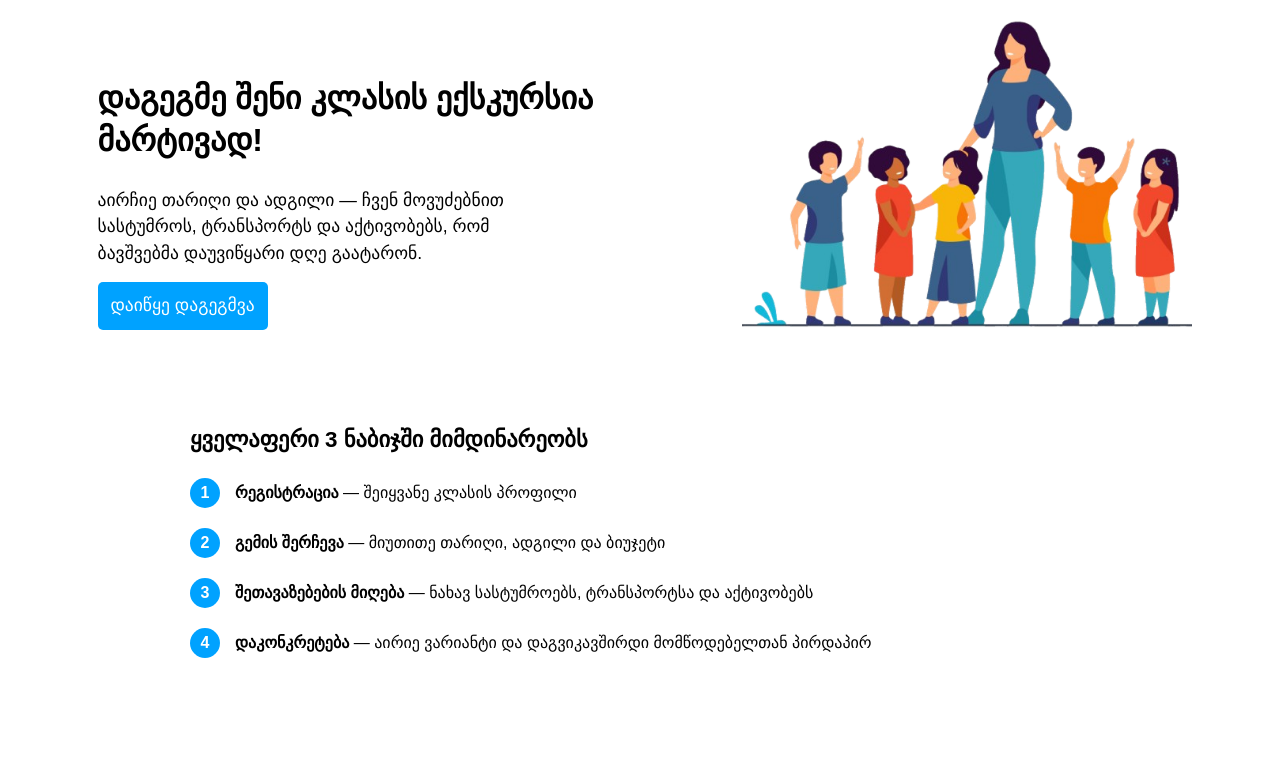
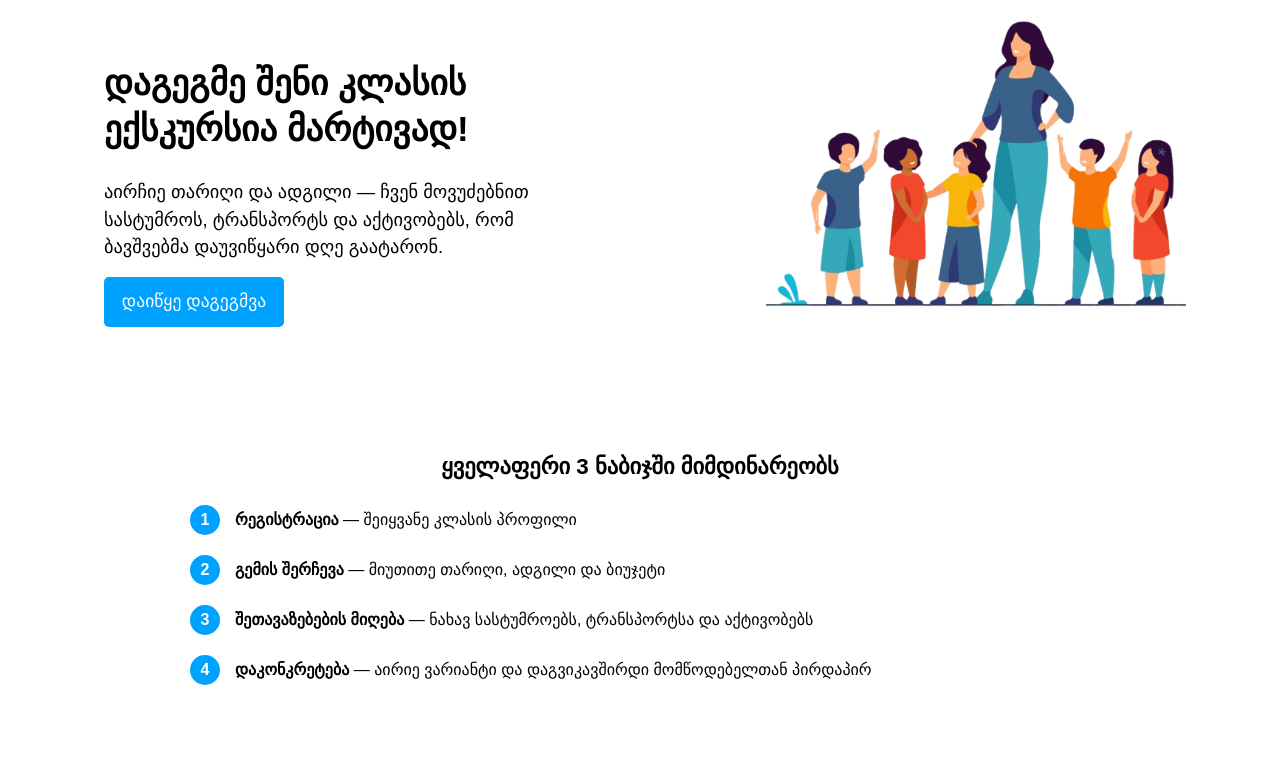
Before and after one commit to sabuka-dumbo/SkolaTrip, a Django app: page / in a window 1280 px wide. Shown: the part 108-883 px from the top of the page. Before the commit the page ends 766 px from the top, so only its background shows below. Run offline with Django 5.2, Linux system fonts and the light colour scheme.

Commit message:
Aug 5, 2025, 2:07 PM

```diff
--- a/SkolaTrip/st/static/css/login.css
+++ b/SkolaTrip/st/static/css/login.css
@@ -12,7 +12,7 @@ input{
     border-radius: 2px;
 }
 
-.register-btn{
+.login-btn{
     display: block;
     margin: 5px;
     width: 100%;
@@ -24,5 +24,9 @@ input{
 }
 
 h2{
+   display:block;
+}
 
+.login-btn{
+    display:block;
 }
--- a/SkolaTrip/st/static/css/styles.css
+++ b/SkolaTrip/st/static/css/styles.css
@@ -51,17 +51,19 @@
 
 #steps-section {
     max-width: 900px;
-    margin: 40px auto;
+    margin: 90px auto;
     padding: 0 20px;
     font-family: Sylfaen, sans-serif;
+    text-align: center;
 }
 
 #steps-section h2 {
     font-size: 1.4rem;
     margin-bottom: 25px;
     font-weight: bold;
-    text-align: left;
+    text-align: center;
 }
+
 
 .step {
     display: flex;
@@ -151,3 +153,58 @@
         width: 250px;
     }
 }
+
+@media (min-width: 1400px) {
+    #header-div-text h1 {
+        font-size: 2.8rem;
+    }
+
+    #header-div-text p {
+        font-size: 1.3rem;
+    }
+
+    #header-div-text button {
+        width: 200px;
+        height: 54px;
+        font-size: 1.2rem;
+    }
+
+    #header-div img {
+        width: 500px;
+    }
+
+    #steps-section h2 {
+        font-size: 1.6rem;
+    }
+
+    .step p {
+        font-size: 1.1rem;
+    }
+
+    .circle {
+        width: 36px;
+        height: 36px;
+        font-size: 1.1rem;
+    }
+}
+
+
+@media (min-width: 1000px) and (max-width: 1399px) {
+    #header-div-text h1 {
+        font-size: 2.2rem;
+    }
+
+    #header-div-text p {
+        font-size: 1.15rem;
+    }
+
+    #header-div-text button {
+        width: 180px;
+        height: 50px;
+        font-size: 1.1rem;
+    }
+
+    #header-div img {
+        width: 420px;
+    }
+}
--- a/SkolaTrip/st/templates/index.html
+++ b/SkolaTrip/st/templates/index.html
@@ -18,7 +18,7 @@
     <!-- აქ ვწერთ რაც იწერება body ტეგში -->
      <div id="header-div">
         <div id="header-div-text">
-            <h1>დაგეგმე შენი კლასის ექსკურსია <br> მარტივად!</h1>
+            <h1>დაგეგმე შენი კლასის ექსკურსია მარტივად!</h1>
             <p>აირჩიე თარიღი და ადგილი — ჩვენ მოვუძებნით <br> სასტუმროს, ტრანსპორტს და აქტივობებს, რომ  <br> ბავშვებმა დაუვიწყარი დღე გაატარონ.</p>
             <button>დაიწყე დაგეგმვა</button>
         </div>
--- a/SkolaTrip/st/templates/login.html
+++ b/SkolaTrip/st/templates/login.html
@@ -17,13 +17,17 @@ Login
 
 
     <form class="form-cont">
-        <h2>SkolaTrip შესვლა</h2>
+
         <div class="login-cont">
+            <h2>SkolaTrip შესვლა</h2>
             <h4>ელ-ფოსტა</h4>
             <input id="name"></input>
 
             <h4>პაროლი</h4>
             <input id="num">
+
+            <button class="login-btn">შესვლა</button>
+            <p>არ გაქვს ანგარიში? <a href="register.html">დარეგისტრირდი აქ</p>
         </div>
 
 
```
Also changed, not shown: SkolaTrip/st/static/css/register.css (+37 -8 lines).
